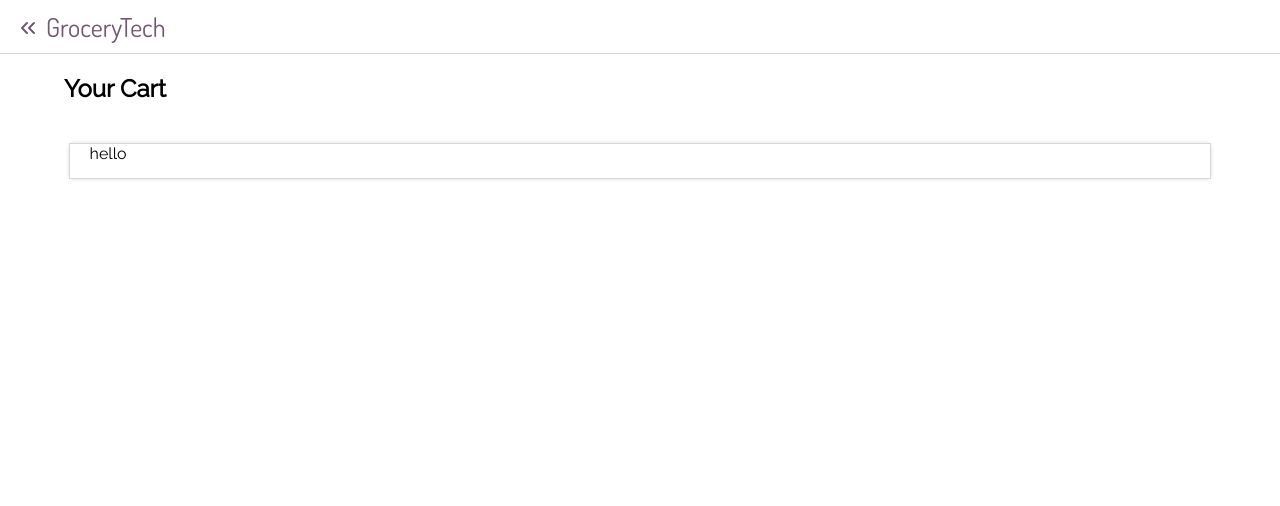
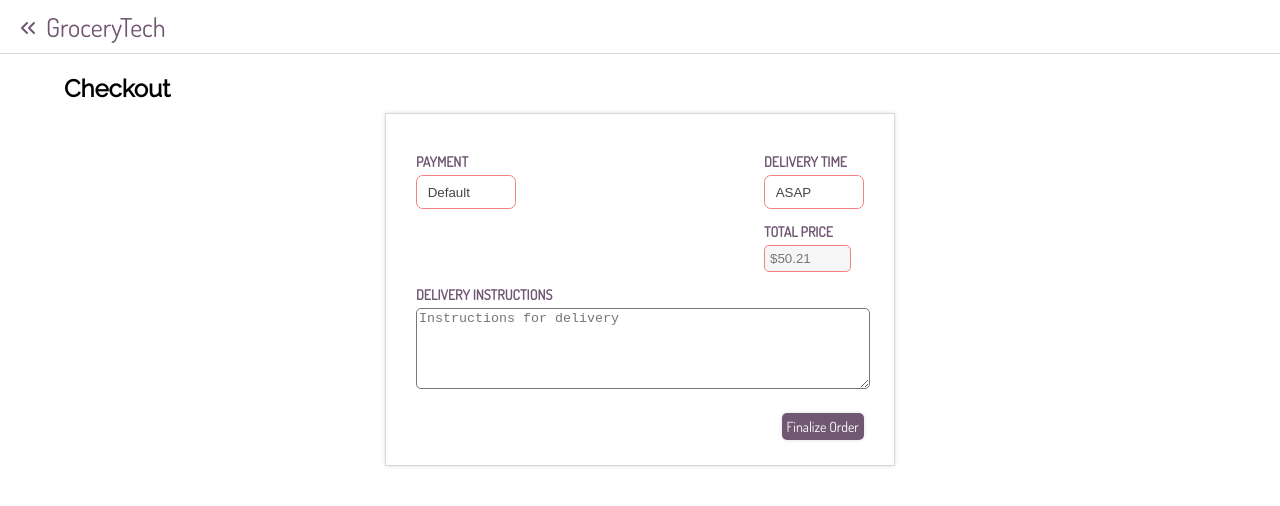
Before and after one commit to adelventura/GroceryTech, a React (Create React App) app in the folder client/: page /checkout in a window 1280 px wide. Shown: the top 506 px of the page. Built offline with nearby package versions, Linux system fonts and the light colour scheme.

Commit message:
checkout page

```diff
--- a/client/src/App.css
+++ b/client/src/App.css
@@ -312,6 +312,7 @@ ul {
     display: block;
     outline: none;
     color: #444;
+    background-color: #FFFFFF;
 	line-height: 1.3;
 	padding: .6em 1.4em .5em .8em;
 	width: 100%;
@@ -364,3 +365,54 @@ thead th:nth-child(1) {
   td {
     text-align: left;
   }
+
+  .checkout-card {
+    display: block;
+    margin-left: auto;
+    margin-right: auto;
+    border-style: solid;
+    border-width: .5px;
+    border-color: #D6D6D6;
+    padding-left: 30px;
+    padding-right: 30px;
+    padding-bottom: 25px;
+    padding-top: 25px;
+    width: 35%;
+    box-shadow: 0 0 5px -1px rgba(0,0,0,0.2);
+    overflow: auto;
+  }
+
+  .flex-col-container {
+    display: flex;
+    flex-direction: column;
+    justify-content: center;
+  }
+
+  .delivery-instruc {
+      height: 75px;
+      width: 100%;
+      margin-bottom: 20px;
+      border-style: solid;
+      border-radius: 5px;
+      border-width: .5px;
+      border-color: #767676;
+      outline: none;
+  }
+
+  .total-price {
+    border-radius: 5px;
+    border-color: #f38181;
+    border-width: .5px;
+    border-style: solid;
+    padding: 5px;
+    width: 75px;
+    outline: none;
+    background-color: #F6F6F6
+  }
+
+  .block-centered {
+    width: 100%;
+    display: block;
+    margin-left: auto;
+    margin-right: auto;
+  }
--- a/client/src/Pages/Buyer/CheckoutPage.js
+++ b/client/src/Pages/Buyer/CheckoutPage.js
@@ -4,8 +4,60 @@ export default class CheckoutPage extends React.Component {
   render() {
     return (
       <React.Fragment>
-        <h3 className="pageHeader">Your Cart</h3>
-        <div className="tbl-card">hello</div>
+        <h3 className="pageHeader">Checkout</h3>
+
+        <div className="checkout-card">
+          <div className="flex-col-container">
+            <div class="block-centered">
+              <div style={{ float: 'left' }}>
+                <h3 className="form-input-label">Payment</h3>
+                <select name="payment-method" className="select">
+                  <option value="default">Default</option>
+                  <option value="not default">No</option>
+                </select>
+              </div>
+
+              <div style={{ float: 'right', clear: 'right' }}>
+                <h3 className="form-input-label">Delivery Time</h3>
+                <select name="delivery-time" className="select">
+                  <option value="asap">ASAP</option>
+                  <option value="1 hour">In 1 hour</option>
+                  <option value="2 hours">In 2 hours</option>
+                  <option value="5 hours">In 5 hours</option>
+                  <option value="10 hours">In 10 hours</option>
+                  <option value="12 hours">In 12 hours</option>
+                  <option value="24 hours">In 24 hours</option>
+                </select>
+              </div>
+            </div>
+
+            <div class="block-centered">
+              <div style={{ float: 'right' }}>
+                <h3 className="form-input-label">Total Price</h3>
+                <input
+                  className="total-price"
+                  name="total-price"
+                  type="text"
+                  placeholder="$50.21"
+                  disabled
+                />
+              </div>
+            </div>
+
+            <div class="block-centered">
+              <div>
+                <h3 className="form-input-label">Delivery Instructions</h3>
+                <textarea
+                  className="delivery-instruc"
+                  placeholder="Instructions for delivery"
+                />
+              </div>
+            </div>
+          </div>
+          <div style={{ float: 'right' }}>
+            <button className="btn">Finalize Order</button>
+          </div>
+        </div>
       </React.Fragment>
     )
   }
--- a/client/src/Pages/Buyer/ViewCartPage.js
+++ b/client/src/Pages/Buyer/ViewCartPage.js
@@ -4,7 +4,8 @@ export default class ViewCartPage extends React.Component {
   render() {
     return (
       <React.Fragment>
-        <span>Your Cart</span>
+        <h3 className="pageHeader">Your Cart</h3>
+        <div className="tbl-card">hello</div>
       </React.Fragment>
     )
   }
```
